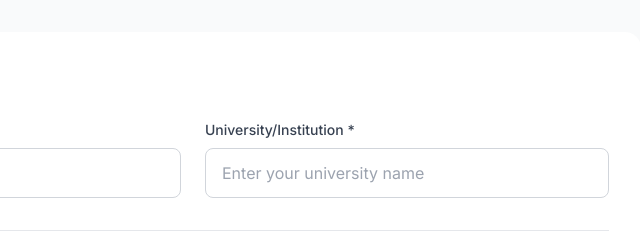
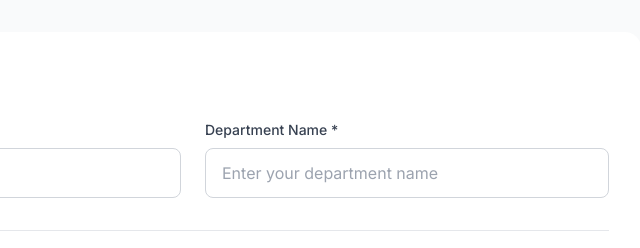
Before and after one commit to Shafayet-jamil/IUPC-Registration-Site, a plain HTML site: page index.html in a window 1280 px wide. Shown: the part 840-1088 px from the top of the page, 447-1087 px from the left. Drawn offline with nearby package versions, Linux system fonts and the light colour scheme.

Commit message:
Update the departement name section insted of University Name

```diff
--- a/index.html
+++ b/index.html
@@ -130,8 +130,8 @@
                             <input type="text" name="teamName" required class="w-full px-3 sm:px-4 py-3 border border-gray-300 rounded-lg focus:ring-2 focus:ring-green-500 focus:border-transparent transition-all text-sm sm:text-base" placeholder="Enter your team name">
                         </div>
                         <div>
-                            <label class="block text-sm font-medium text-gray-700 mb-2">University/Institution *</label>
-                            <input type="text" name="university" required class="w-full px-3 sm:px-4 py-3 border border-gray-300 rounded-lg focus:ring-2 focus:ring-green-500 focus:border-transparent transition-all text-sm sm:text-base" placeholder="Enter your university name">
+                            <label class="block text-sm font-medium text-gray-700 mb-2">Department Name *</label>
+                            <input type="text" name="university" required class="w-full px-3 sm:px-4 py-3 border border-gray-300 rounded-lg focus:ring-2 focus:ring-green-500 focus:border-transparent transition-all text-sm sm:text-base" placeholder="Enter your department name">
                         </div>
                     </div>
                 </div>
```
